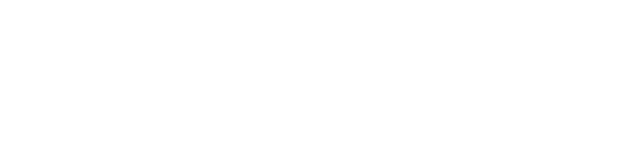
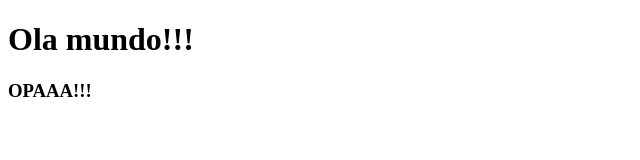
Before and after one commit to LidiaFera/Trex_git, a plain HTML site: page index.html in a window 1280 px wide. Shown: the whole page, without its empty margins (0-640 px from the left). Drawn offline with Linux system fonts and the light colour scheme.

Commit message:
modifited

```diff
--- a/index.html
+++ b/index.html
@@ -6,7 +6,8 @@
     <title>Document</title>
 </head>
 <body>
-
+    <h1>Ola mundo!!!</h1>
+    <h3>OPAAA!!!</h3>
 
 </body>
 </html>
```
